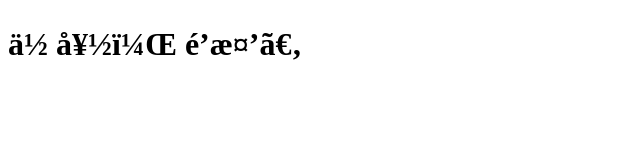
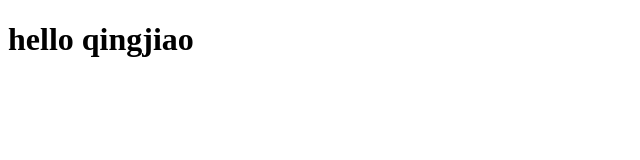
Before and after one commit to sevensence/firstTest, a plain HTML site: page index.html in a window 1280 px wide. Shown: the whole page, without its empty margins (0-640 px from the left). Drawn offline with Linux system fonts and the light colour scheme.

Commit message:
Update index.html

```diff
--- a/index.html
+++ b/index.html
@@ -2,9 +2,8 @@
 <html>
 <head>
 <title>青椒博客</title>
-<script type=”text/javascript” charset=”utf-8″ src=”phonegap.js”></script>
 </head>
 <body>
-<h1>你好， 青椒。</h1>
+<h1>hello qingjiao</h1>
 </body>
 </html>
```
